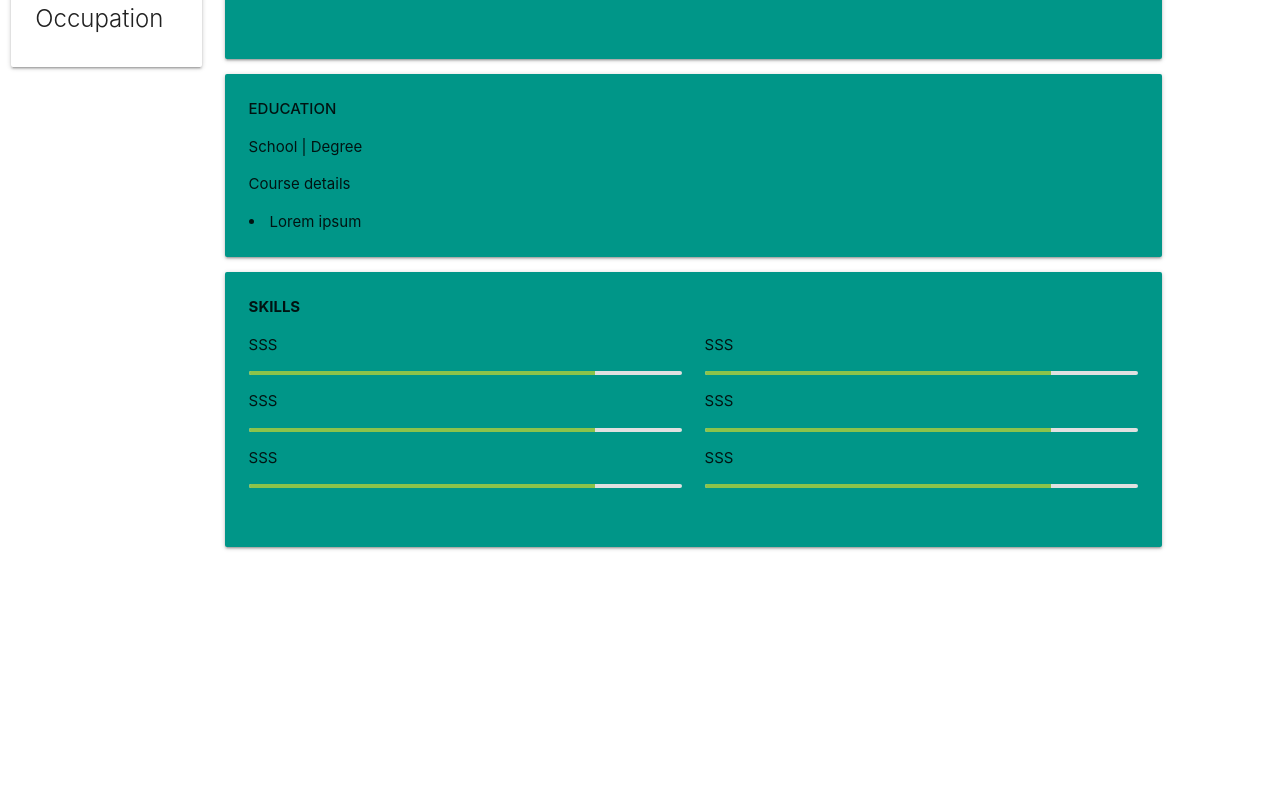
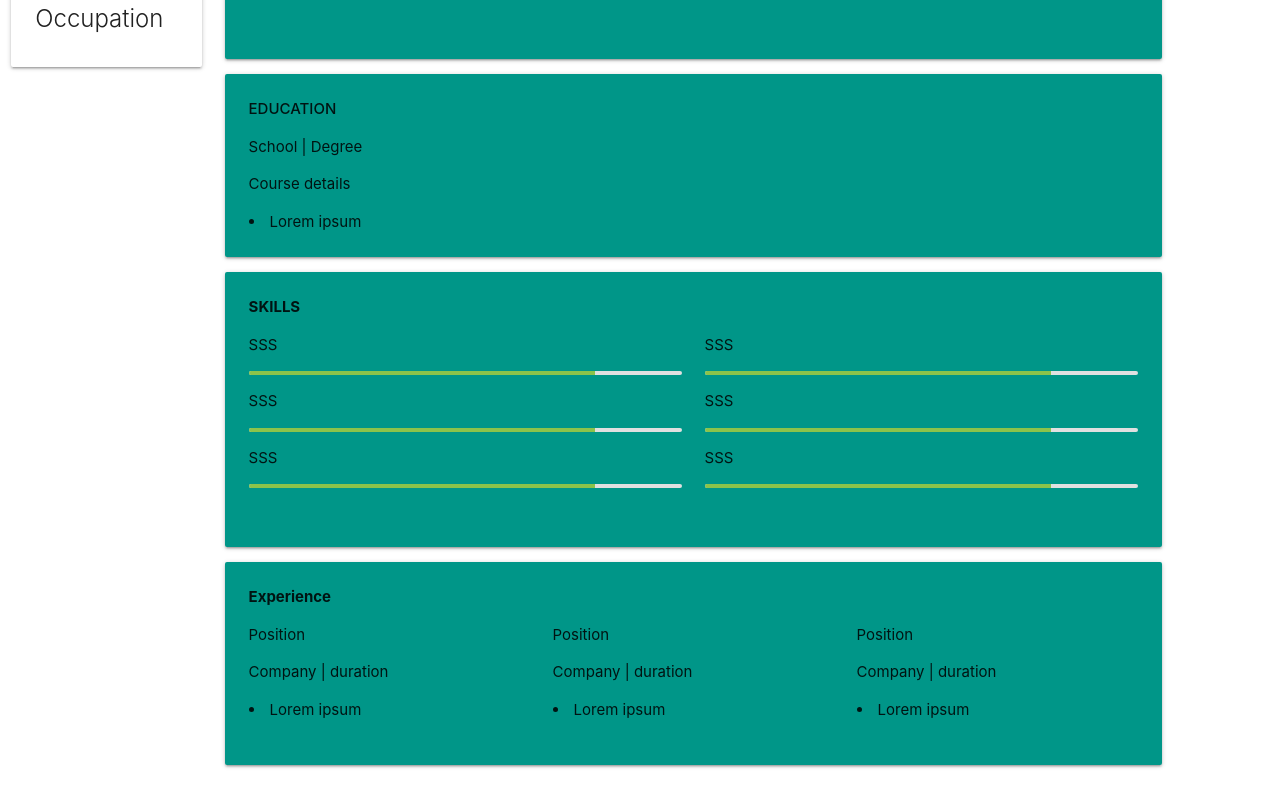
Before and after one commit to JoyChristine/CV-, a React (Create React App) app: page / in a window 1280 px wide. Shown: the part 355-1155 px from the top of the page. Before the commit the page ends 937 px from the top, so only its background shows below. Built offline with nearby package versions, Linux system fonts and the light colour scheme.

Commit message:
experience details added

```diff
--- a/src/components/Experience.js
+++ b/src/components/Experience.js
@@ -3,9 +3,36 @@ import React, { Component } from 'react'
 export default class Experience extends Component {
     render() {
         return (
-            <div>
+            <div >
+                <div className="card-panel teal">
+                        <b>Experience</b>
+                    <div className="row">
+                        <div class="col s4">
+                            <p>Position</p>
+                            <span className="ex-co">Company | duration
+                            </span>
+                        <ol></ol>
+                            <li>Lorem ipsum </li>
+                        </div>
+                        <div class="col s4">
+                            <p>Position</p>
+                            <span className="ex-co">Company | duration
+                            </span>
+                        <ol></ol>
+                            <li>Lorem ipsum </li>
+                        </div>
+                        <div class="col s4">
+                            <p>Position</p>
+                            <span className="ex-co">Company | duration
+                            </span>
+                        <ol></ol>
+                            <li>Lorem ipsum </li>
+                        </div>
+                   </div>
 
+                </div>
             </div>
-        )
+
+        );
     }
 }
```
